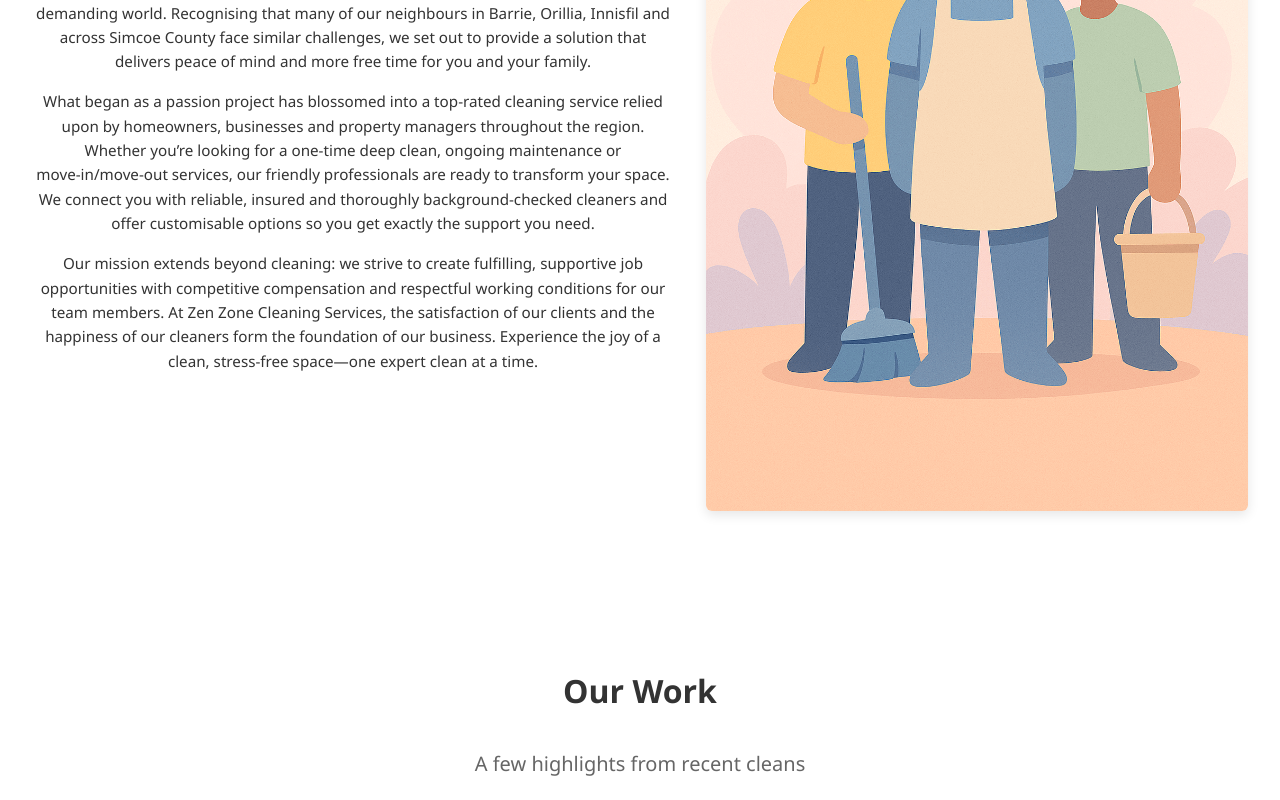
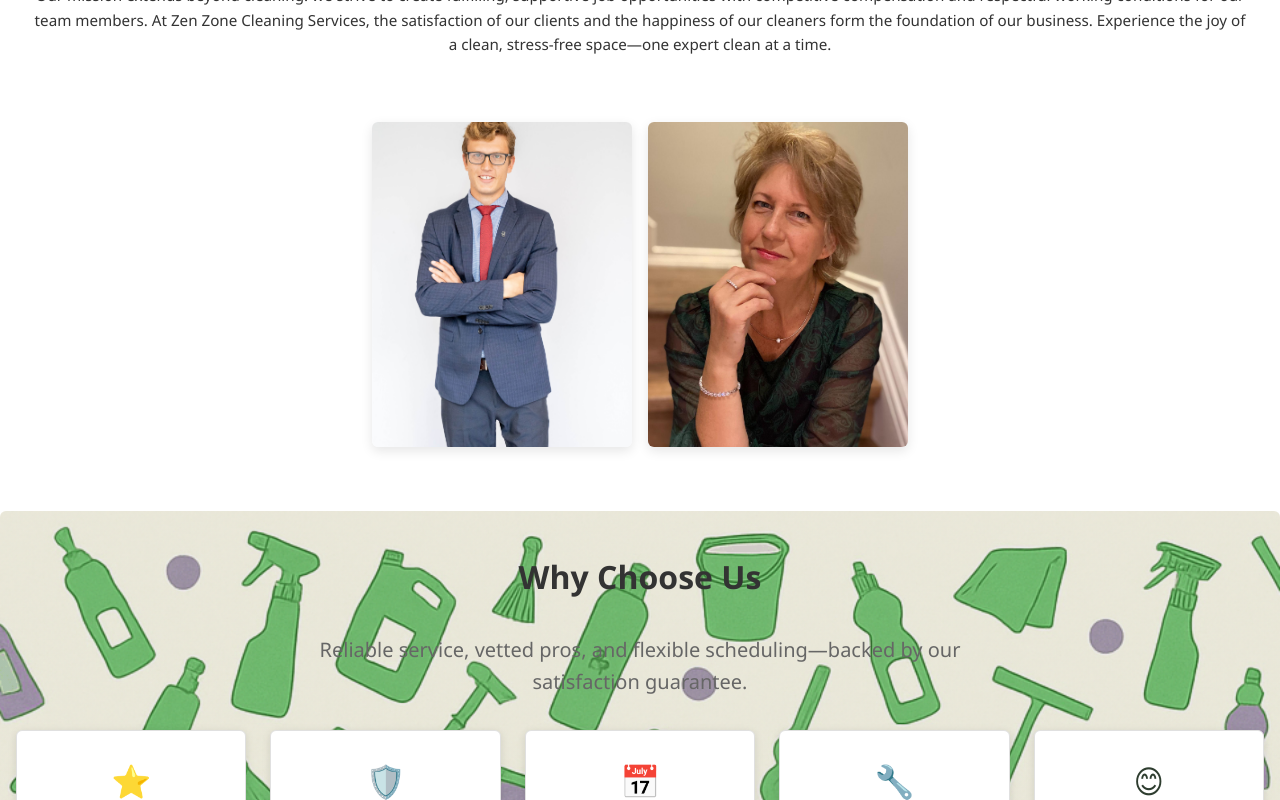
Before and after one commit to marinusdebeer/zen-zone-cleaning-website, a React (Create React App) app: page / in a window 1280 px wide. Shown: the part 3880-4680 px from the top of the page. Built offline with nearby package versions, Linux system fonts and the light colour scheme.

Commit message:
improved about us

```diff
--- a/src/components/About.css
+++ b/src/components/About.css
@@ -2,9 +2,8 @@
 
 .about__wrapper {
   display: flex;
-  flex-wrap: wrap;
-  align-items: center;
-  gap: 2rem;
+  flex-direction: column;
+  gap: 1.5rem;
 }
 
 .about__content {
@@ -44,10 +43,9 @@
 }
 
 .about__image-wrapper {
-  flex: 1 1 300px;
+  width: 100%;
   display: flex;
   justify-content: center;
-  position: relative;
 }
 
 .about__face {
@@ -64,10 +62,32 @@
 }
 
 .about__image {
-  max-width: 100%;
+  width: 100%;
   height: auto;
   border-radius: var(--border-radius);
   box-shadow: 0 4px 12px var(--color-shadow);
+}
+
+/* Small 2-up grid for About images */
+.about__image-grid {
+  display: grid;
+  grid-template-columns: repeat(2, minmax(0, 260px));
+  gap: 16px;
+  align-items: start;
+}
+
+.about__image--grid {
+  width: 100%;
+  max-width: 260px;
+  aspect-ratio: 4 / 5;
+  object-fit: cover;
+}
+
+@media (max-width: 560px) {
+  .about__image-grid {
+    grid-template-columns: 1fr;
+    justify-items: center;
+  }
 }
 
 .city-about-section {
--- a/src/components/About.js
+++ b/src/components/About.js
@@ -143,13 +143,22 @@ const About = () => {
           )}
         </div>
         <div className="about__image-wrapper">
-          <img
-            src={`${process.env.PUBLIC_URL}/images/team.png`}
-            alt="Our team"
-            className="about__image"
-          />
-          <span className="face face--lg face--heart face--sticker face--bg face--zoom" style={{ backgroundImage: `url(${process.env.PUBLIC_URL}/images/2.png)` }} aria-hidden="true" />
-          <span className="face face--md face--squircle face--sticker face--bg face--zoom-sm" style={{ backgroundImage: `url(${process.env.PUBLIC_URL}/images/6.png)` }} aria-hidden="true" />
+          <div className="about__image-grid">
+            <img
+              src={`${process.env.PUBLIC_URL}/images/marinus.JPG`}
+              alt="Marinus from Zen Zone Cleaning"
+              className="about__image about__image--grid"
+              loading="lazy"
+              decoding="async"
+            />
+            <img
+              src={`${process.env.PUBLIC_URL}/images/daleen.jpeg`}
+              alt="Daleen from Zen Zone Cleaning"
+              className="about__image about__image--grid"
+              loading="lazy"
+              decoding="async"
+            />
+          </div>
         </div>
       </div>
     </section>
--- a/src/components/HomePage.js
+++ b/src/components/HomePage.js
@@ -132,8 +132,8 @@ const HomePage = ({ heroTitle, heroSubtitle }) => {
         <Services />
         <Reviews />
         <About />
+        <Benefits />
         <Gallery limit={8} fullWidth strip />
-        <Benefits />
         <Steps />
         <div className="locations-group">
           <Locations />
```
Also changed, not shown: public/images/daleen.jpeg (added).
